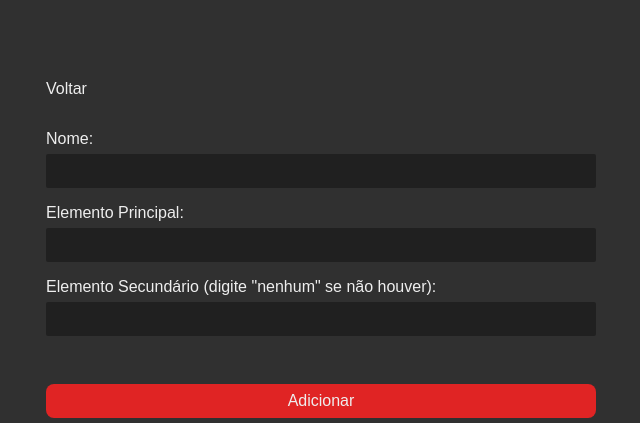
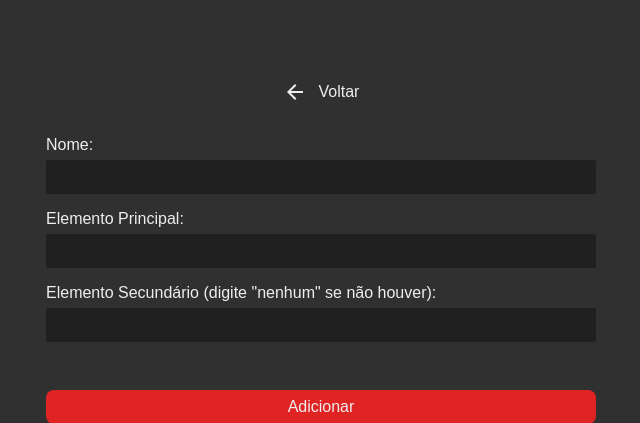
Before and after one commit to Marceometry/Pokemon-Team-Crud, a PHP site: page /add.php in a window 1280 px wide. Shown: the part 129-552 px from the top of the page, without its empty margins (319-959 px from the left). Run offline with PHP 8.4, Linux system fonts and the light colour scheme.

Commit message:
add arrow-back icon

```diff
--- a/add.php
+++ b/add.php
@@ -21,7 +21,10 @@ require_once 'vendor/autoload.php';
 
 	<main>
 		<div class="go-back">
-			<a href="index.php">Voltar</a>
+			<a href="index.php">
+				<img src="./assets/icons/arrow-back.svg" alt="<-">
+				<span>Voltar</span>
+			</a>
 		</div>
 
 		<form action="add.php" method="post" name="form1">
--- a/styles/page.css
+++ b/styles/page.css
@@ -24,6 +24,13 @@ main {
 .go-back {
     width: 550px;
     margin-bottom: 32px;
+}
+
+.go-back a {
+    gap: 12px;
+    display: flex;
+    align-items: center;
+    justify-content: center;
 }
 
 button[type="submit"],
--- a/update.php
+++ b/update.php
@@ -32,7 +32,10 @@ foreach($pokemonDaoUp->readOnce($pokemonUp) as $pokemon) {
 
 	<main>
 		<div class="go-back">
-			<a href="index.php">Voltar</a>
+			<a href="index.php">
+				<img src="./assets/icons/arrow-back.svg" alt="<-">
+				<span>Voltar</span>
+			</a>
 		</div>
 
 		<form action="update.php" method="post" name="form2">
```
Also changed, not shown: assets/icons/arrow-back.svg (added).
